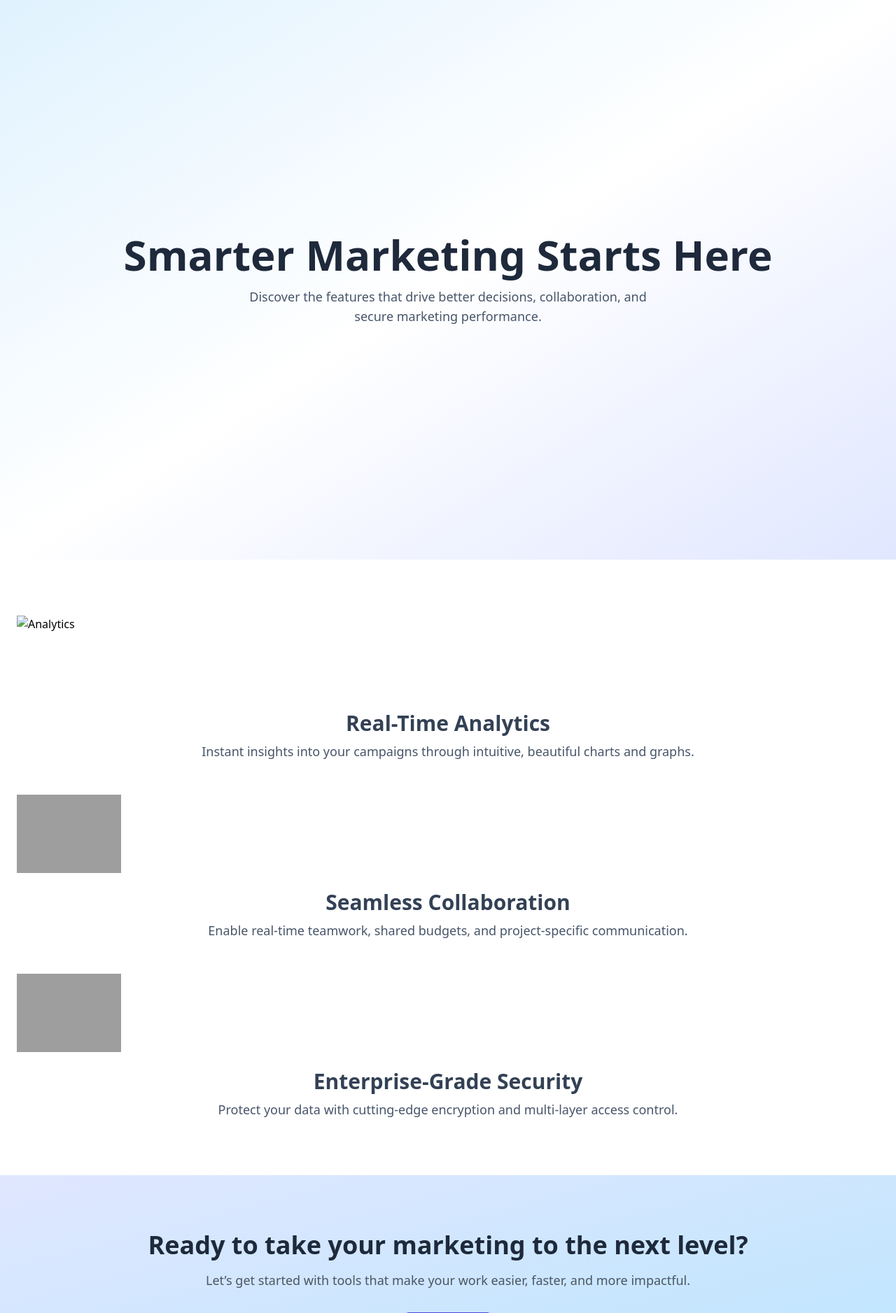
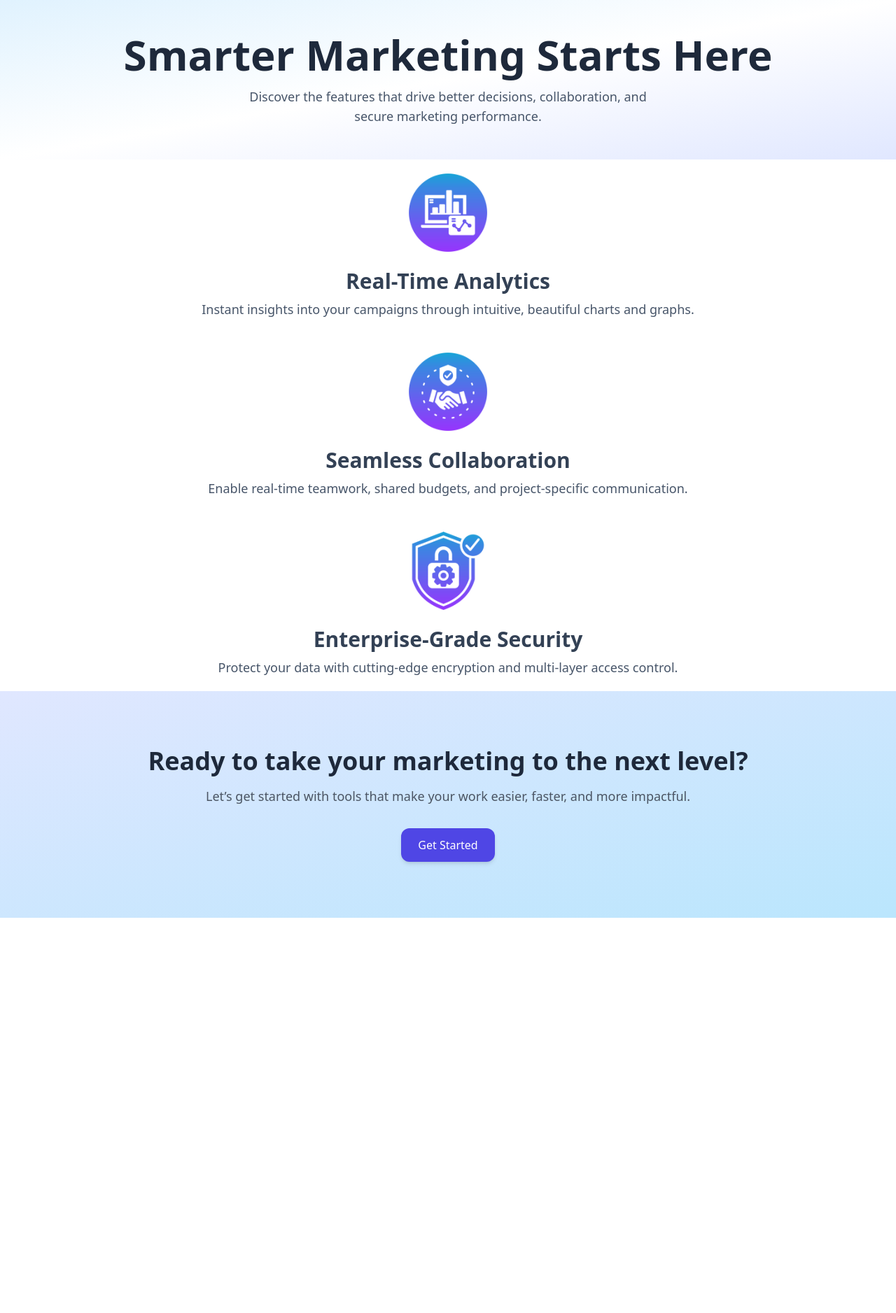
Before and after one commit to cooleymike/marketing, a Django app: page /features/ in a window 1280 px wide. Shown: the part 112-1989 px from the top of the page at 70% size. After the commit the page ends 1424 px from the top, so only its background shows below. Run offline with Django 4.2, Linux system fonts and the light colour scheme; some libraries are stand-ins or nearby versions; grey boxes are pictures that could not be loaded.

Commit message:
fix: added hard coded static tags and cleaned up tailwind hero section (#17)
Fix: static image tags and new tailwind section to optimize page area.

```diff
--- a/core/templates/features.html
+++ b/core/templates/features.html
@@ -1,29 +1,36 @@
 {% extends "base.html" %}
+{% load static %}
 {% block title %}Features{% endblock %}
 {% block content %}
 
 <!-- Hero Section -->
-<section class="h-screen flex flex-col justify-center items-center bg-gradient-to-br from-sky-100 via-white to-indigo-100 dark:from-gray-900 dark:via-gray-800 dark:to-gray-900">
-  <h1 class="text-5xl md:text-6xl font-extrabold text-slate-800 dark:text-white text-center mb-4">Smarter Marketing Starts Here</h1>
-  <p class="text-lg text-slate-600 dark:text-gray-300 text-center max-w-xl">Discover the features that drive better decisions, collaboration, and secure marketing performance.</p>
+<section <section class="py-12 flex flex-col justify-center items-center
+                bg-gradient-to-br from-sky-100 via-white to-indigo-100
+                dark:from-gray-900 dark:via-gray-800 dark:to-gray-900">
+  <h1 class="text-5xl md:text-6xl font-extrabold text-slate-800 dark:text-white text-center mb-4">
+    Smarter Marketing Starts Here
+  </h1>
+  <p class="text-lg text-slate-600 dark:text-gray-300 text-center max-w-xl">
+    Discover the features that drive better decisions, collaboration, and secure marketing performance.
+  </p>
 </section>
 
 <!-- Vertical Feature Cards with Parallax Scroll -->
-<section class="flex flex-col gap-12 px-6 py-20 bg-white dark:bg-gray-900">
+<section class="flex flex-col gap-12 px-6 py-5 bg-white dark:bg-gray-900">
   <div class="feature-card parallax-card" data-direction="right">
-    <img src="/static/images/analytics.svg" class="h-28 mb-6 self-center animate-fade-in" alt="Analytics">
+    <img src="{% static 'images/analytics.png' %}" class="h-28 mb-6 m-auto animate-fade-in" alt="Analytics">
     <h3 class="text-3xl font-bold text-slate-700 dark:text-white text-center">Real-Time Analytics</h3>
     <p class="text-lg text-slate-600 dark:text-gray-300 mt-2 text-center">Instant insights into your campaigns through intuitive, beautiful charts and graphs.</p>
   </div>
 
   <div class="feature-card parallax-card" data-direction="left">
-    <img src="/static/images/collab.svg" class="h-28 mb-6 self-center animate-fade-in" alt="Collaboration">
+    <img src= "{% static 'images/collab.png' %}" class="h-28 mb-6 m-auto animate-fade-in" alt="Collaboration">
     <h3 class="text-3xl font-bold text-slate-700 dark:text-white text-center">Seamless Collaboration</h3>
     <p class="text-lg text-slate-600 dark:text-gray-300 mt-2 text-center">Enable real-time teamwork, shared budgets, and project-specific communication.</p>
   </div>
 
   <div class="feature-card parallax-card" data-direction="right">
-    <img src="/static/images/security.svg" class="h-28 mb-6 self-center animate-fade-in" alt="Security">
+    <img src="{% static 'images/security.png' %}" class="h-28 mb-6 m-auto animate-fade-in" alt="Security">
     <h3 class="text-3xl font-bold text-slate-700 dark:text-white text-center">Enterprise-Grade Security</h3>
     <p class="text-lg text-slate-600 dark:text-gray-300 mt-2 text-center">Protect your data with cutting-edge encryption and multi-layer access control.</p>
   </div>
```
